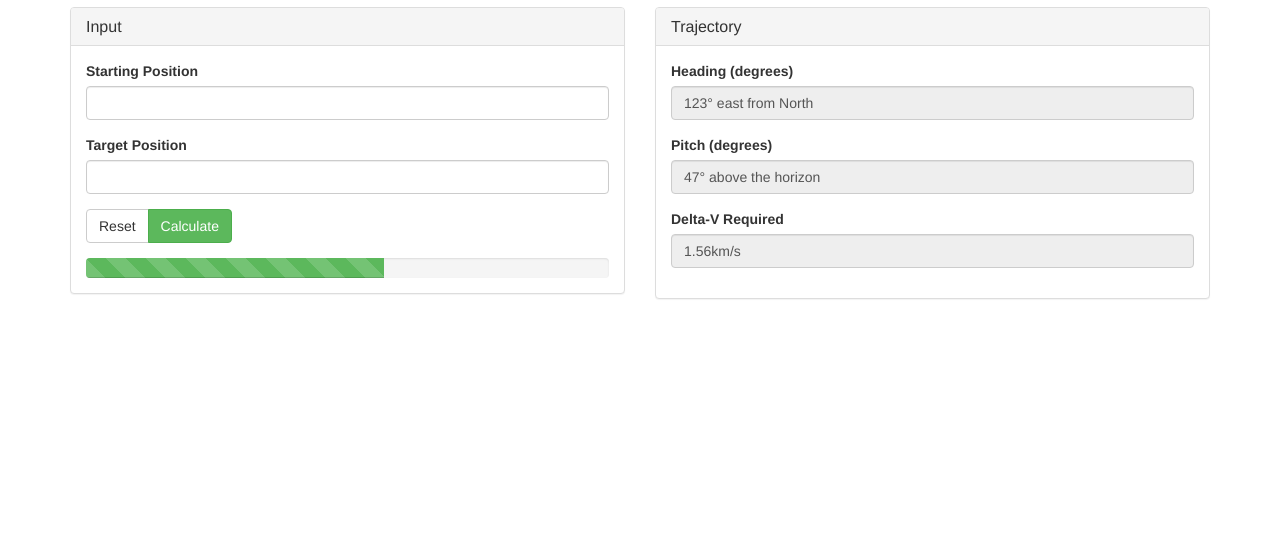
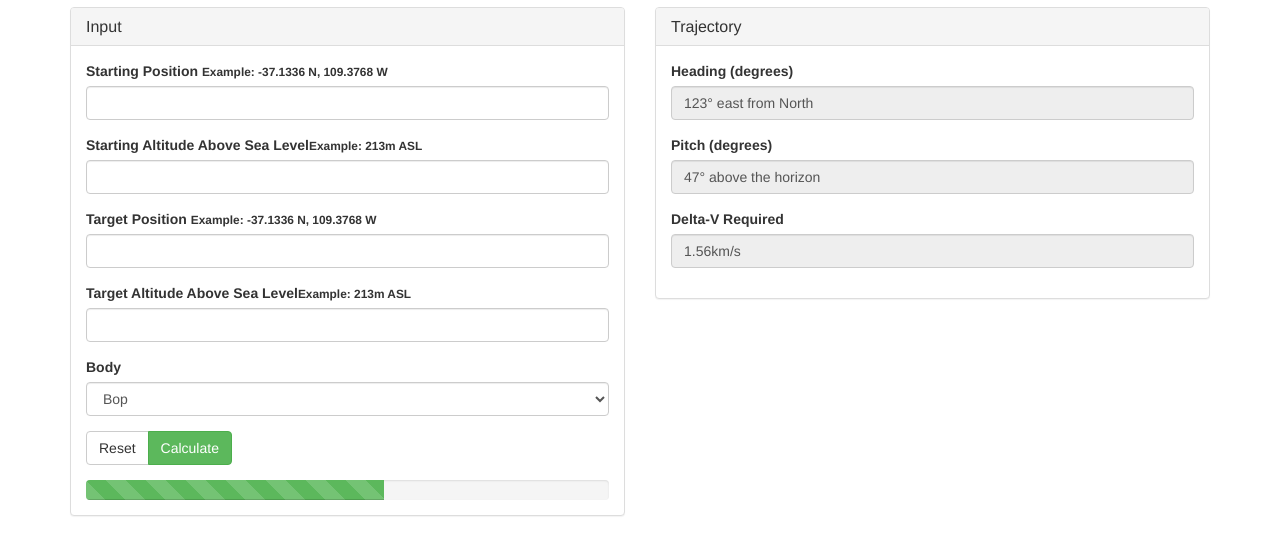
Before and after one commit to whiterook6/tunguska-event, a website: page index.html in a window 1280 px wide. Shown: the part 63-618 px from the top of the page. Drawn offline with nearby package versions, Linux system fonts and the light colour scheme.

Commit message:
Adding fields and masking

```diff
--- a/index.html
+++ b/index.html
@@ -33,12 +33,44 @@
 						</div>
 						<form class="panel-body" id-"form_input">
 							<div class="form-group">
-								<label for="starting_position">Starting Position</label>
+								<label for="starting_position">Starting Position <small>Example: -37.1336 N, 109.3768 W</small></label>
 								<input type="text" id="starting_position" class="form-control"/>
 							</div>
 							<div class="form-group">
-								<label for="target_position">Target Position</label>
+								<label for="starting_asl">Starting Altitude Above Sea Level<small>Example: 213m ASL</small></label>
+								<input type="text" id="starting_asl" class="form-control"/>
+							</div>
+							<div class="form-group">
+								<label for="target_position">Target Position <small>Example: -37.1336 N, 109.3768 W</small></label>
 								<input type="text" id="target_position" class="form-control"/>
+							</div>
+							<div class="form-group">
+								<label for="target_asl">Target Altitude Above Sea Level<small>Example: 213m ASL</small></label>
+								<input type="text" id="target_asl" class="form-control"/>
+							</div>
+							<div class="form-group">
+								<label for="body_select">Body</label>
+								<select class="form-control" id="body_select">
+									<optgroup label="Stock System">
+										<option value="Bop">Bop</option>
+										<option value="Dres">Dres</option>
+										<option value="Duna">Duna</option>
+										<option value="Eeloo">Eeloo</option>
+										<option value="Eve">Eve</option>
+										<option value="Gilly">Gilly</option>
+										<option value="Ike">Ike</option>
+										<option value="Jool">Jool</option>
+										<option value="Kerbin">Kerbin</option>
+										<option value="Kerbol">Kerbol</option>
+										<option value="Laythe">Laythe</option>
+										<option value="Minmus">Minmus</option>
+										<option value="Moho">Moho</option>
+										<option value="Mun">Mun</option>
+										<option value="Pol">Pol</option>
+										<option value="Tylo">Tylo</option>
+										<option value="Vall">Vall</option>
+ 									</optgroup>
+								</select>
 							</div>
 							<div class="btn-group">
 								<button type="button" class="btn btn-default">Reset</button>
@@ -78,18 +110,72 @@
 		</div>
 
 		<script src="./node_modules/jquery/dist/jquery.min.js"></script>
+		<script src="./node_modules/jquery-mask-plugin/dist/jquery.mask.min.js"></script>
 		<script src="./node_modules/bootstrap/dist/js/bootstrap.min.js"></script>
 		<script>
 $(function() {
 	var form = $('#form_input');
 
 	var progress_bar = $('#progress_bar');
+
+	var geo_mask = "S0D.0DDD N, S0DD.0DDD W";
+	var pattern = {
+		translation: {
+			'S': { // sign
+				pattern: /\-?/
+			},
+			'D': { // optional digit
+				pattern: /\d/,
+				optional: true
+			}
+		}
+	}
 	var source_position_input = $('#starting_position');
+	source_position_input.mask(geo_mask, pattern);
+
+	var source_asl = $('#starting_asl');
+	source_asl.mask('0DDDm', pattern);
+
 	var target_position_input = $('#target_position');
+	target_position_input.mask(geo_mask, pattern);
+
+	var target_asl = $('#starting_asl');
+	target_asl.mask('0DDDm', pattern);
+
+	var preset_input = $('#body_select');
 
 	var heading_output = $('#heading_output');
 	var pitch_output = $('#pitch_output');
 	var deltav_output = $('#deltav_output');
+
+	var presets = {
+		bop: {},
+		dres: {},
+		duna: {},
+		eeloo: {},
+		eve: {},
+		gilly: {},
+		ike: {},
+		jool: {},
+		kerbin: {},
+		kerbol: {},
+		laythe: {},
+		minmus: {},
+		moho: {},
+		mun: {},
+		pol: {},
+		tylo: {},
+		vall: {},
+	}
+
+	function get_parameters(){
+		return preset_input.val();
+	}
+
+	function get_start_pos(){
+		var value = source_position_input.val();
+
+	}
 
 	function set_error(is_error){
 		if (is_error){
--- a/package.json
+++ b/package.json
@@ -14,6 +14,7 @@
   "homepage": "https://github.com/whiterook6/tunguska-event#readme",
   "dependencies": {
     "bootstrap": "^3.3.7",
-    "jquery": "^3.2.1"
+    "jquery": "^3.2.1",
+    "jquery-mask-plugin": "^1.14.10"
   }
 }
```
